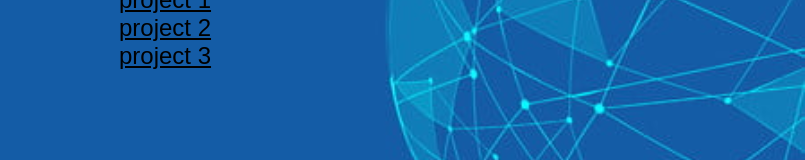
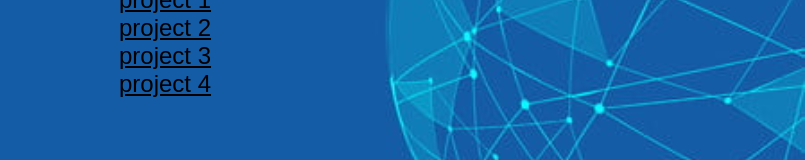
Before and after one commit to FaiqShahzad1/css-project, a plain HTML site: page index.html in a window 1280 px wide. Shown: the part 252-412 px from the top of the page, without its empty margins (475-1280 px from the left). Drawn offline with Linux system fonts and the light colour scheme.

Commit message:
add link

```diff
--- a/index.html
+++ b/index.html
@@ -20,6 +20,7 @@
         <a class="home" href="project/project1/index.html">project 1</a><br>
         <a class="home" href="project/project2/index.html">project 2</a><br>
         <a class="home" href="project/project3/index.html">project 3</a><br>
+        <a class="home" href="project/project4/index.html">project 4</a><br>
     </center>
 
 </body>
```
